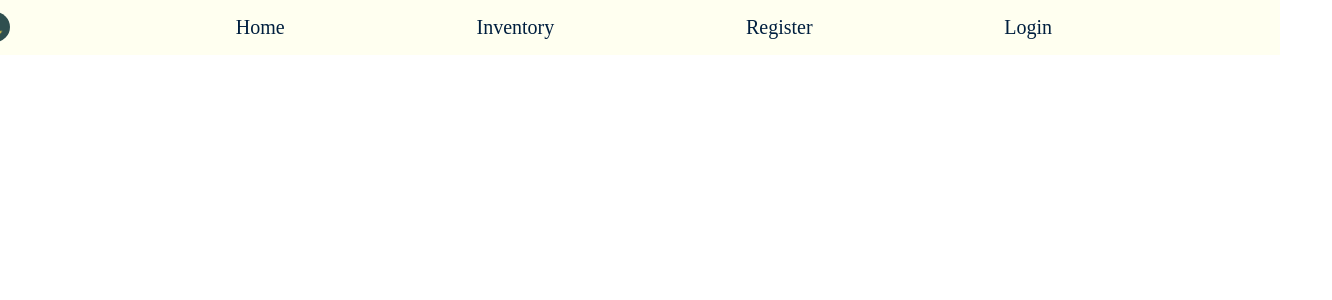
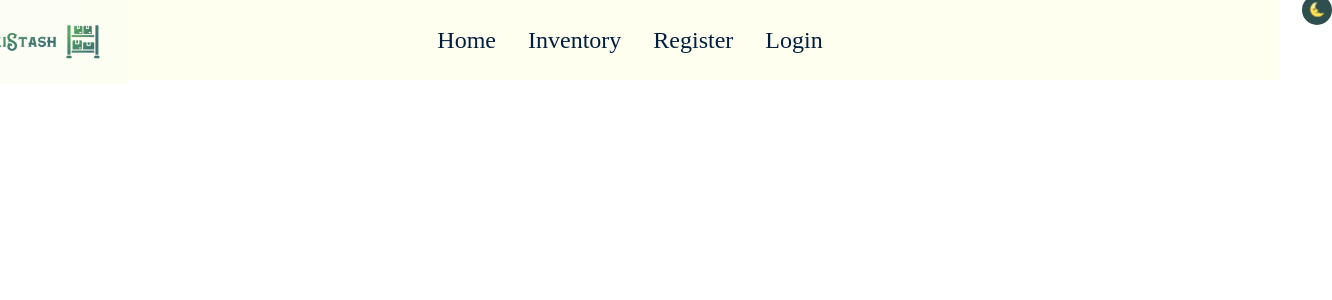
Before and after one commit to hulos1995/StockiStash-Capstone-Project, a React (Vite) app: page / in a window 1280 px wide. Shown: the top 300 px of the page, 1332 px wide, since content can reach past the window. Built offline with nearby package versions, Linux system fonts and the light colour scheme; a web font is replaced by a local one.

Commit message:
style header

```diff
--- a/src/components/Header/Header.jsx
+++ b/src/components/Header/Header.jsx
@@ -1,6 +1,7 @@
 import { Link } from "react-router-dom";
 import "./Header.scss";
-
+import logo from "../../assets/images/logo.png";
+import logoDark from "../../assets/images/logo-dark.png";
 const Header = ({ isDarkMode, toggleDarkMode }) => {
   return (
     <header
@@ -18,6 +19,17 @@ const Header = ({ isDarkMode, toggleDarkMode }) => {
           {isDarkMode ? "🌞" : "🌜"}
         </button>
         <nav className="header__nav">
+          <div className="header__logo">
+            {isDarkMode ? (
+              <img
+                className="header__logo-img"
+                src={logoDark}
+                alt="Logo Dark"
+              />
+            ) : (
+              <img className="header__logo-img" src={logo} alt="Logo" />
+            )}{" "}
+          </div>
           <ul className="header__nav-list">
             <li className="header__nav-item">
               <Link to="/" className="header__nav-link">
--- a/src/components/Header/Header.scss
+++ b/src/components/Header/Header.scss
@@ -5,16 +5,38 @@
 .header {
   font-family: "prata";
   padding: 1rem;
+  height: 80px;
+  @include center;
+  &__logo {
+    @include tablet {
+      position: absolute;
+      top: -2rem;
+      @include tablet {
+        left: -18rem;
+      }
+      @include desktop {
+        left: -32.2rem;
+      }
+    }
+    &-img {
+      margin-left: 4rem;
+      width: 150px;
+      @include tablet {
+        width: 200px;
+      }
+    }
+  }
   &__container {
     position: relative;
-    width: 280px;
-    margin: 0 auto;
+    width: 300px;
     @include tablet {
-      width: 680px;
+      width: 700px;
     }
     @include desktop {
       width: 1000px;
     }
+
+    margin: 0 auto;
   }
   &--dark {
     background-color: $background-dark;
@@ -29,19 +51,19 @@
     border-radius: 50%;
     width: 24px;
     height: 24px;
-    left: 5rem;
+    top: 1.5rem;
+    right: 0;
     @include tablet {
       width: 30px;
       height: 30px;
-      left: -3rem;
+      right: -2rem;
+      top: -2rem;
     }
     @include desktop {
-      left: -10rem;
+      right: -12rem;
     }
     @include center;
     position: absolute;
-    left: -1rem;
-    top: -0.25rem;
     &--dark {
       background-color: $background-light;
     }
@@ -50,19 +72,35 @@
     }
   }
   &__nav {
+    position: relative;
+    width: 100%;
+    @include tablet {
+      width: 50%;
+      margin-left: 15rem;
+    }
+    @include desktop {
+      width: 50%;
+    }
     &-list {
       display: flex;
       padding: 0;
       margin: 0;
-      gap: 1rem;
-      justify-content: space-around;
-      padding-left: 0.5rem;
+      gap: 2rem;
+      justify-content: center;
+      margin-bottom: 1rem;
+      @include tablet {
+        margin-left: 8rem;
+        margin-bottom: 0;
+      }
+      @include desktop {
+        margin-left: 0;
+      }
     }
     &-link {
       color: inherit;
       font-size: 1rem;
       @include tablet {
-        font-size: 1.25rem;
+        font-size: 1.5rem;
       }
       &:hover {
         color: $accent-color;
```
Also changed, not shown: src/assets/images/logo-dark.png (added), src/assets/images/logo.png (added).
